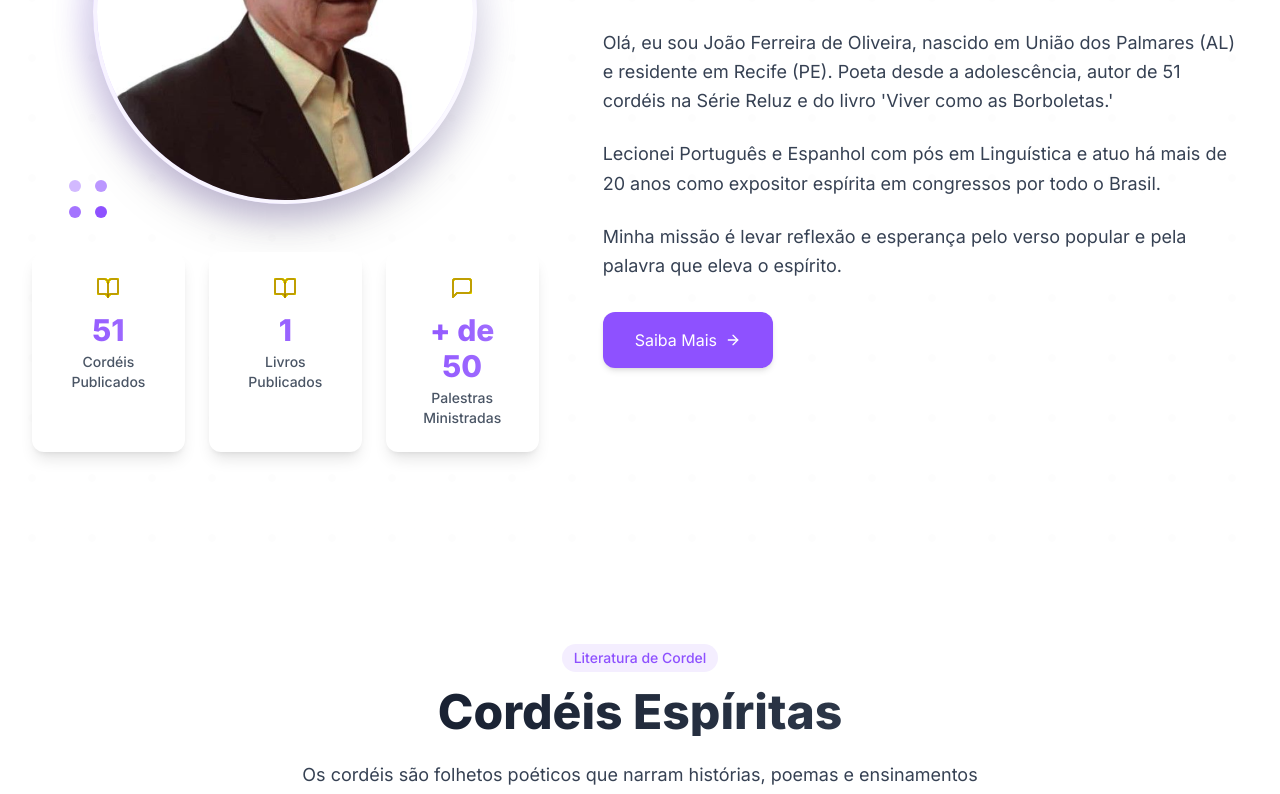
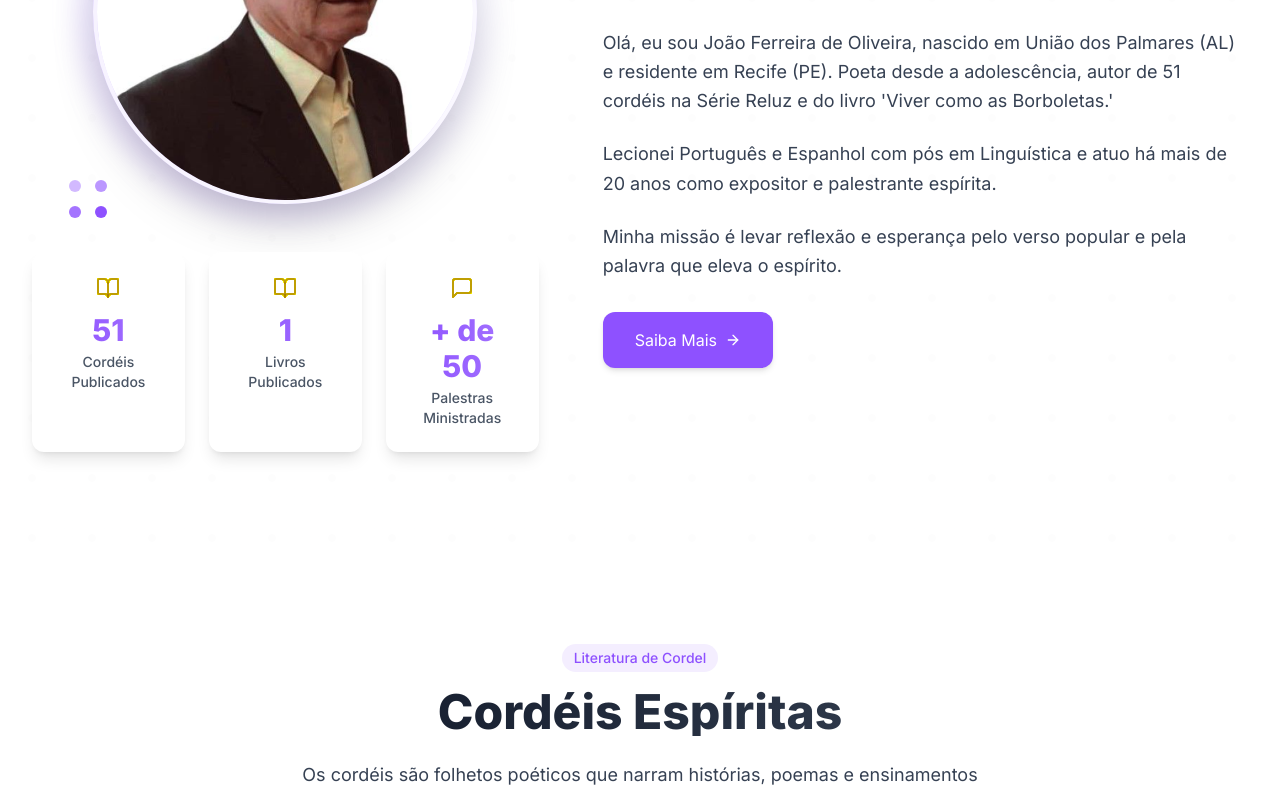
Before and after one commit to HeitorNOC/Jofer, a Next.js app: page / in a window 1280 px wide. Shown: the part 1100-1894 px from the top of the page. Built offline with nearby package versions, Linux system fonts and the light colour scheme; no server answers.

Commit message:
fix about

```diff
--- a/src/components/sections/about-section.tsx
+++ b/src/components/sections/about-section.tsx
@@ -80,7 +80,7 @@ export function AboutSection() {
 
   const bioParagraphs = [
     "Olá, eu sou João Ferreira de Oliveira, nascido em União dos Palmares (AL) e residente em Recife (PE). Poeta desde a adolescência, autor de 51 cordéis na Série Reluz e do livro 'Viver como as Borboletas.'",
-    "Lecionei Português e Espanhol com pós em Linguística e atuo há mais de 20 anos como expositor espírita em congressos por todo o Brasil.",
+    "Lecionei Português e Espanhol com pós em Linguística e atuo há mais de 20 anos como expositor e palestrante espírita.",
     "Minha missão é levar reflexão e esperança pelo verso popular e pela palavra que eleva o espírito.",
   ];
 
```
